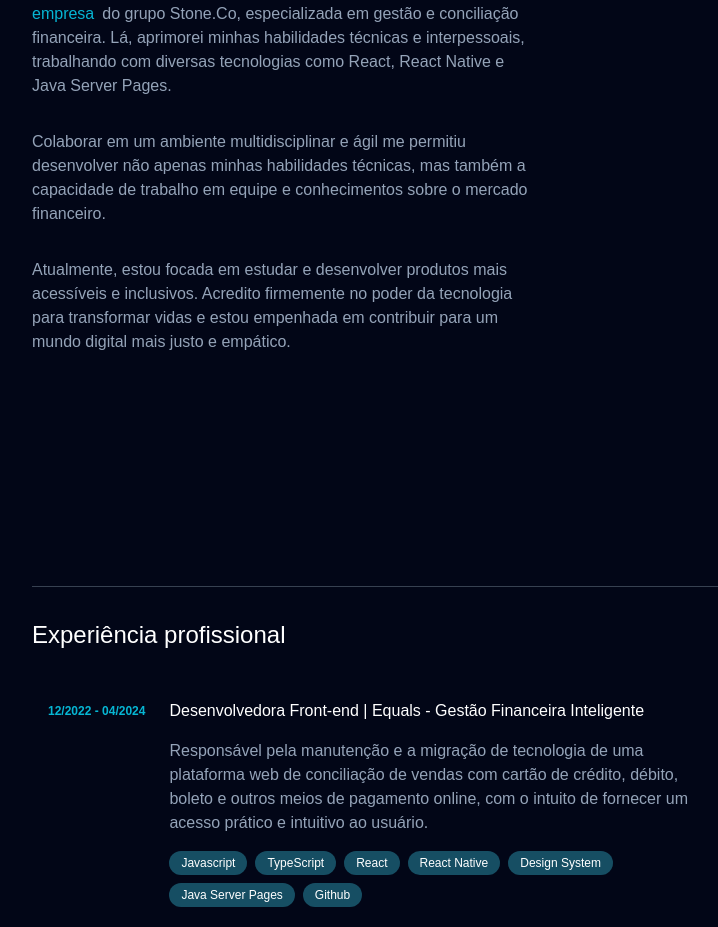
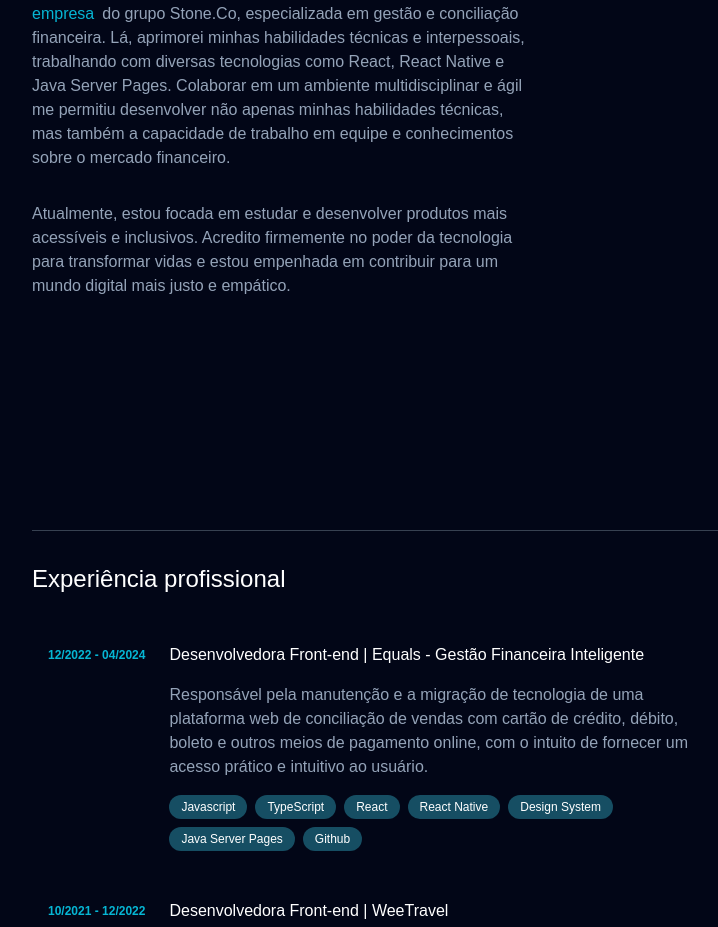
Before and after one commit to karinebrito/karinebrito.github.io, a React (Vite) app: page / in a window 1280 px wide. Shown: the part 1420-2347 px from the top of the page, without its empty margins (96-814 px from the left). Built offline with nearby package versions, Linux system fonts and the light colour scheme.

Commit message:
changing position

```diff
--- a/src/components/hero.tsx
+++ b/src/components/hero.tsx
@@ -61,8 +61,6 @@ const Hero = () => {
                 {t('hero.company_2')}
               </a>
               {t('hero.company_3')}
-            </p>
-            <p className="mt-8">
               {t('hero.company_4')}
             </p>
             <p className="mt-8">{t('hero.focus')}</p>
--- a/src/locales/en/translation.json
+++ b/src/locales/en/translation.json
@@ -18,7 +18,7 @@
         "company_1": " Slater, I joined the Front-end team at Equals, a",
         "company_2": "company",
         "company_3": "of the Stone.Co group, which specializes in financial management and reconciliation. There, I honed my technical and interpersonal skills, working with various technologies such as React, React Native and Java Server Pages.",
-        "company_4": "Collaborating in a multidisciplinary and agile environment allowed me to develop not only my technical skills, but also my teamwork skills and knowledge of the financial market.",
+        "company_4": " Collaborating in a multidisciplinary and agile environment allowed me to develop not only my technical skills, but also my teamwork skills and knowledge of the financial market.",
         "focus": "I'm currently focused on studying and developing more accessible and inclusive products. I firmly believe in the power of technology to transform lives and am committed to contributing to a fairer and more empathetic digital world."
     },
     "experience": {
--- a/src/locales/pt/translation.json
+++ b/src/locales/pt/translation.json
@@ -18,7 +18,7 @@
         "company_1": " Posteriormente, integrei a equipe de Front-end da Equals, uma",
         "company_2": "empresa",
         "company_3": "do grupo Stone.Co, especializada em gestão e conciliação financeira. Lá, aprimorei minhas habilidades técnicas e interpessoais, trabalhando com diversas tecnologias como React, React Native e Java Server Pages.",
-        "company_4": "Colaborar em um ambiente multidisciplinar e ágil me permitiu desenvolver não apenas minhas habilidades técnicas, mas também a capacidade de trabalho em equipe e conhecimentos sobre o mercado financeiro.",
+        "company_4": " Colaborar em um ambiente multidisciplinar e ágil me permitiu desenvolver não apenas minhas habilidades técnicas, mas também a capacidade de trabalho em equipe e conhecimentos sobre o mercado financeiro.",
         "focus": "Atualmente, estou focada em estudar e desenvolver produtos mais acessíveis e inclusivos. Acredito firmemente no poder da tecnologia para transformar vidas e estou empenhada em contribuir para um mundo digital mais justo e empático."
     },
     "experience": {
```
